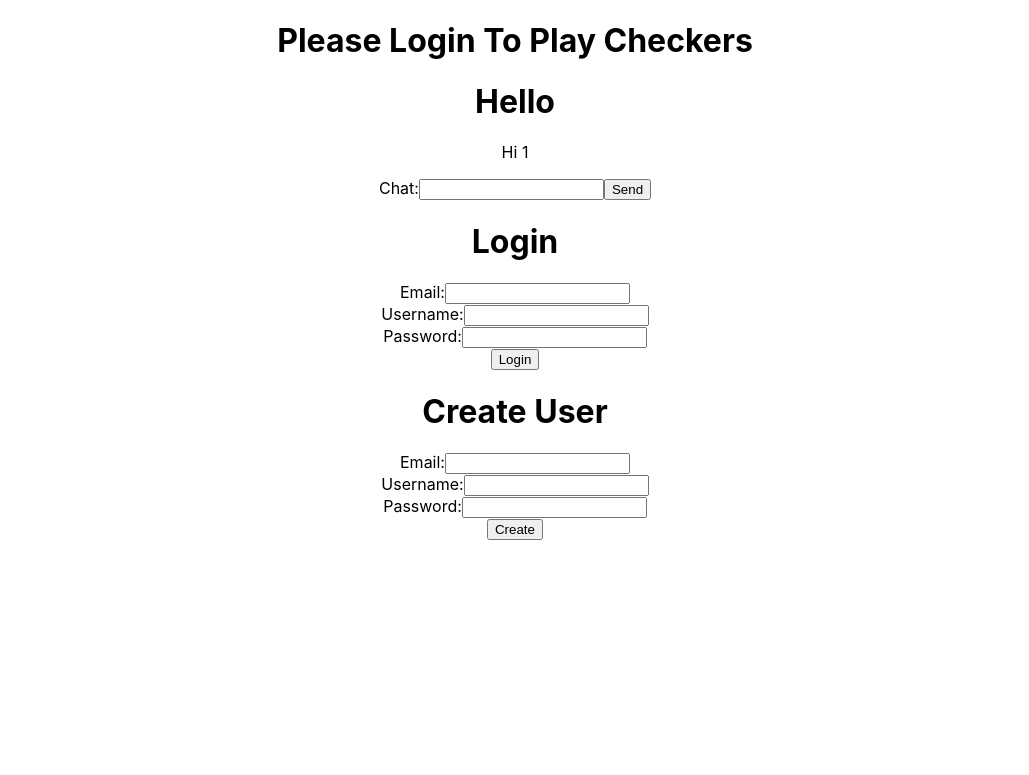
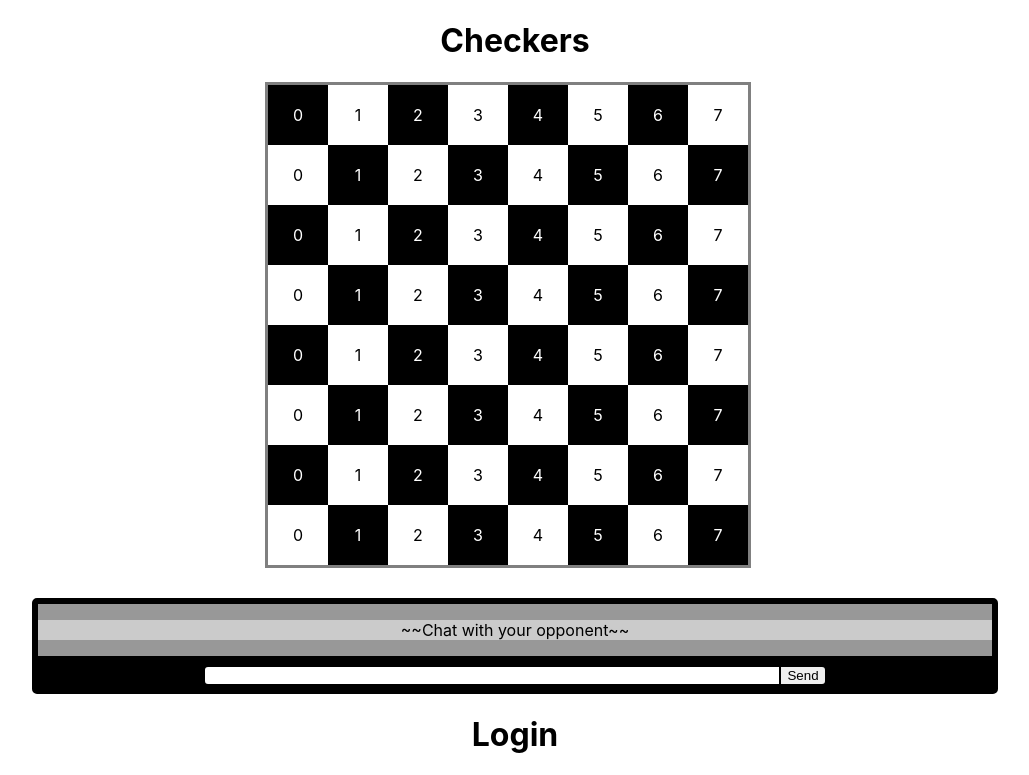
Before and after one commit to CoHogan1/project-4-front-end, a React (Create React App) app: page / in a window 1280 px wide. Shown: the top 775 px of the page, without its empty margins (125-1154 px from the left). Built offline with nearby package versions, Linux system fonts and the light colour scheme; no server answers.

Commit message:
added lots of css and game board

```diff
--- a/src/App.css
+++ b/src/App.css
@@ -1,38 +1,97 @@
 .App {
   text-align: center;
+  margin: auto;
 }
 
-.App-logo {
-  height: 40vmin;
-  pointer-events: none;
+
+
+.chat {
+    margin:auto;
+    border: 3px solid black;
+    border-radius: 5px;
+    max-height: 200px;
+    width:75%;
+}
+.chatbox {
+    border:3px solid black;
+    background-color: rgba(50, 50, 50, 0.5);
+    max-height: 150px;
+    overflow: scroll;
+}
+.text {
+    background-color: rgba(255, 255, 255, 0.5);
+    margin:auto;
+}
+.chat-controls {
+    background-color: black;
+    padding: 5px;
+}
+.chat input {
+    border: 2px solid black;
+    border-radius: 5px 0px 0px 5px;
+    width: 60%;
+}
+.chat button {
+    border: 2px solid black;
+    border-left: 0;
+    border-radius: 0px 5px 5px 0px;
+}
+.chat button:hover {
+    background-color: grey;
+    color: white;
 }
 
-@media (prefers-reduced-motion: no-preference) {
-  .App-logo {
-    animation: App-logo-spin infinite 20s linear;
-  }
+
+.board-container {
+    margin-bottom: 30px;
+
+
+}
+.extra {
+    margin: auto;
+    width: 500px;
+}
+.inside-extra {
+    border: 3px solid grey;
+    width: 480px;
 }
 
-.App-header {
-  background-color: #282c34;
-  min-height: 100vh;
-  display: flex;
-  flex-direction: column;
-  align-items: center;
-  justify-content: center;
-  font-size: calc(10px + 2vmin);
-  color: white;
+.row {
+    display: flex;
+    flex-direction: row;
+    line-height: 60px;
 }
 
-.App-link {
-  color: #61dafb;
+.black {
+    background-color: black;
+    height: 60px;
+    width: 60px;
+    color: white;
 }
 
-@keyframes App-logo-spin {
-  from {
-    transform: rotate(0deg);
-  }
-  to {
-    transform: rotate(360deg);
-  }
+.white {
+    background-color: white;
+    color: black;
+    height: 60px;
+    width: 60px;
 }
+
+/* Scrollbar styles */
+::-webkit-scrollbar {
+width: 12px;
+height: 12px;
+}
+
+::-webkit-scrollbar-track {
+border: 1px solid black;
+border-radius: 10px;
+}
+
+::-webkit-scrollbar-thumb {
+background: red;
+border-radius: 10px;
+}
+
+::-webkit-scrollbar-thumb:hover {
+background: darkred;
+}
--- a/src/App.js
+++ b/src/App.js
@@ -1,7 +1,8 @@
 import './App.css';
 import React, { Component } from 'react'
-import io from 'socket.io-client'
+//import io from 'socket.io-client'
 import Chat from './chat'
+import Board from './board'
 
 
 
@@ -107,7 +108,8 @@ export default class App extends Component {
     render() {
         return (
             <div className="App">
-                <h1>Please Login To Play Checkers</h1>
+                <h1>Checkers</h1>
+                <Board />
 
                 <Chat />
 
--- /dev/null
+++ b/src/board.js
@@ -0,0 +1,64 @@
+import './App.css';
+import React, { Component } from 'react'
+
+
+
+
+export default class Board extends Component {
+    constructor(props){
+        super(props)
+            this.state= {
+                board: true,
+                size: 8,
+
+            }
+        }
+
+    choseSquare = () => {
+        console.log();
+    }
+
+
+    render(){
+        return(
+            <div className="board-container" >
+            <div className="extra" >
+                <div className="inside-extra" >
+                <div className="row">
+                    <div className="black" >0</div><div className="white" >1</div><div className="black" >2</div><div className="white" >3</div>
+                    <div className="black" >4</div><div className="white" >5</div><div className="black" >6</div><div className="white" >7</div>
+                </div>
+                <div className="row">
+                    <div className="white" >0</div><div className="black" >1</div><div className="white" >2</div><div className="black" >3</div>
+                    <div className="white" >4</div><div className="black" >5</div><div className="white" >6</div><div className="black" >7</div>
+                </div>
+                <div className="row">
+                    <div className="black" >0</div><div className="white" >1</div><div className="black" >2</div><div className="white" >3</div>
+                    <div className="black" >4</div><div className="white" >5</div><div className="black" >6</div><div className="white" >7</div>
+                </div>
+                <div className="row">
+                    <div className="white" >0</div><div className="black" >1</div><div className="white" >2</div><div className="black" >3</div>
+                    <div className="white" >4</div><div className="black" >5</div><div className="white" >6</div><div className="black" >7</div>
+                </div>
+                <div className="row">
+                    <div className="black" >0</div><div className="white" >1</div><div className="black" >2</div><div className="white" >3</div>
+                    <div className="black" >4</div><div className="white" >5</div><div className="black" >6</div><div className="white" >7</div>
+                </div>
+                <div className="row">
+                    <div className="white" >0</div><div className="black" >1</div><div className="white" >2</div><div className="black" >3</div>
+                    <div className="white" >4</div><div className="black" >5</div><div className="white" >6</div><div className="black" >7</div>
+                </div>
+                <div className="row">
+                    <div className="black" >0</div><div className="white" >1</div><div className="black" >2</div><div className="white" >3</div>
+                    <div className="black" >4</div><div className="white" >5</div><div className="black" >6</div><div className="white" >7</div>
+                </div>
+                <div className="row">
+                    <div className="white" >0</div><div className="black" >1</div><div className="white" >2</div><div className="black" >3</div>
+                    <div className="white" >4</div><div className="black" >5</div><div className="white" >6</div><div className="black" >7</div>
+                </div>
+            </div>
+            </div>
+            </div>
+        )
+    }
+}
--- a/src/chat.js
+++ b/src/chat.js
@@ -10,7 +10,7 @@ const socket = io.connect(ENDPOINT)
 
 
 const Chat = () => {
-    const [messages, setMessages] = useState(["Hi"])
+    const [messages, setMessages] = useState(["~~Chat with your opponent~~"])
     const [message, setMessage] = useState('')
     let counter = useState(1)
 
@@ -38,18 +38,22 @@ const Chat = () => {
     }
 
     return (
-        <div className="App">
-            <h1>Hello</h1>
+        <div className="chat">
+
+            <div className="chatbox">
             {messages.length > 0 &&
             messages.map(msg => (
-                <div>
-                  <p id={counter}>{msg} {counter}</p>
+                <div className="text">
+                  <p id={counter}>{msg}</p>
                 </div>
                 ))}
+            </div>
 
-            <label>Chat:</label>
+            <div className="chat-controls">
             <input value={message} name="message" onChange={e => onChange(e)}/>
             <button onClick={()=> onClick()}>Send</button>
+            </div>
+
         </div>
     )
 }
```
